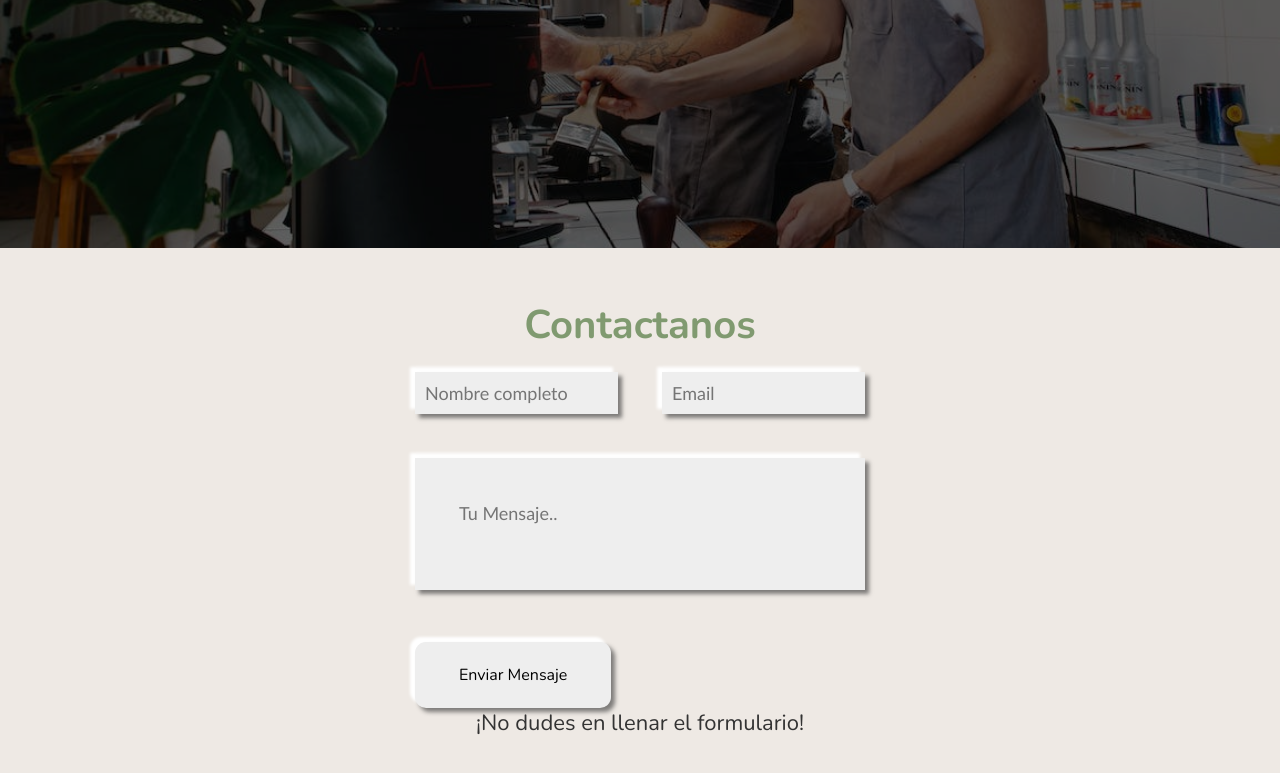
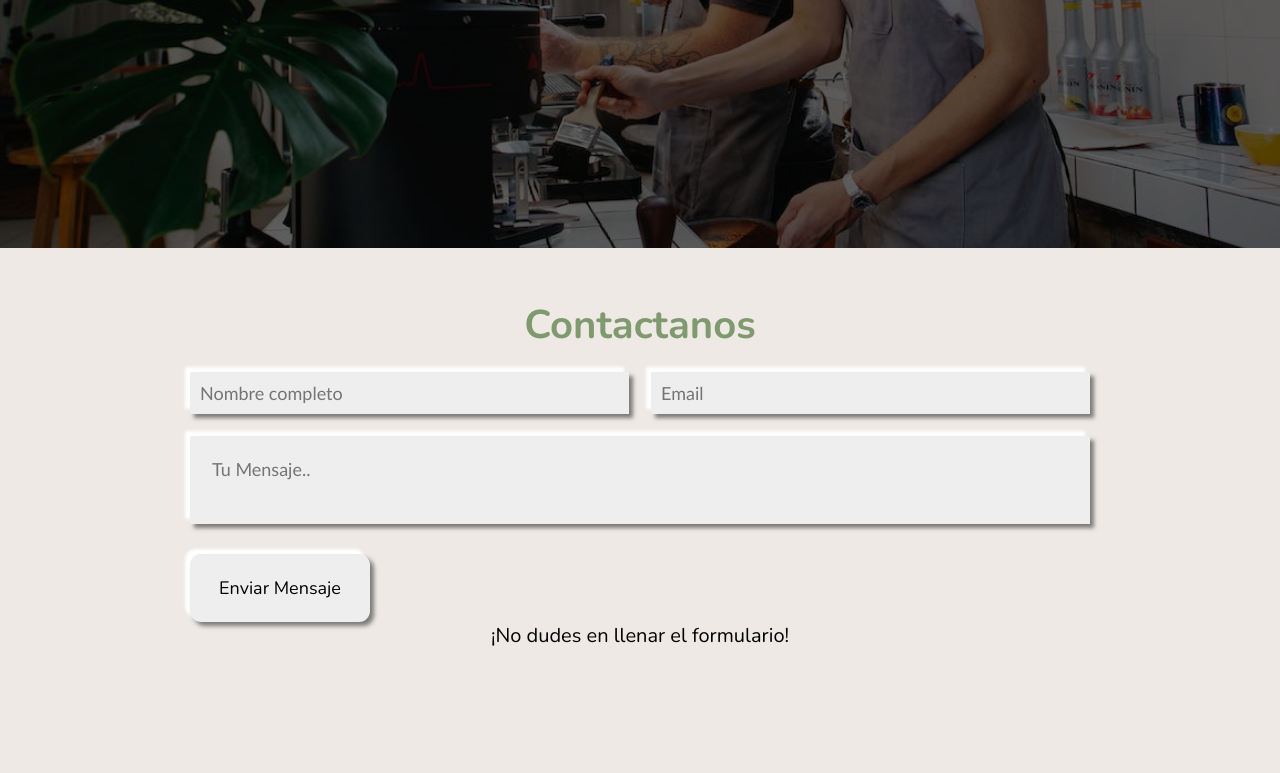
Before and after one commit to Adolfsan99/html-blocdelcafe, a plain HTML site: page contacto.html in a window 1280 px wide. Shown: the part 565-1338 px from the top of the page. After the commit the page ends 1313 px from the top, so only its background shows below. Drawn offline with nearby package versions, Linux system fonts and the light colour scheme.

Commit message:
[ADD] ajustes al formulario contactanos

```diff
--- a/style/Formulario_nosotros.css
+++ b/style/Formulario_nosotros.css
@@ -52,12 +52,11 @@ img{
 }
 
 .section_FormularioContactanos{
-  width: 550px;
+  width: 1000px;
   padding: 50px;
   margin: auto;
   border-radius: 4px;
   font-family: 'calibri';
-  color: #000000;
 }
 
 .section_FormularioContactanos h3{
@@ -70,12 +69,12 @@ img{
 div.nombre_email {
   display: flex;
   flex-direction: row;
-  gap: 2rem;
+  gap: 1rem;
 }
 
 .formulario textarea{
-  margin-top: 2rem;
-  padding: 2rem;
+  margin-top: 1rem;
+  padding: 1rem;
   width: 100%;
   resize: none;
   border: none;
@@ -96,17 +95,25 @@ div.nombre_email {
 }
 
 .formulario button{
+  width: 20%;
   border: none;
-  font-size: 16px;
+  font-size: 18px;
   background-color: #eeeeee;
   box-shadow: 4px 4px 4px 0 #30303096, -5px -5px 3px 0 #fff;
-  padding: 1rem 2rem;
+  padding: 1rem;
   border-radius: 0.5rem;
-  margin-top: 2rem
+  margin-top: 1rem
+}
+
+button:hover{
+  cursor: pointer;
+  color: #fff;
+  background-color: rgb(38, 43, 43);
 }
 
 .formulario p{
   display: flex;
+  font-size: 20px;
   justify-content: center;
-  color: #333;
+  color: #000000;
 }
```
